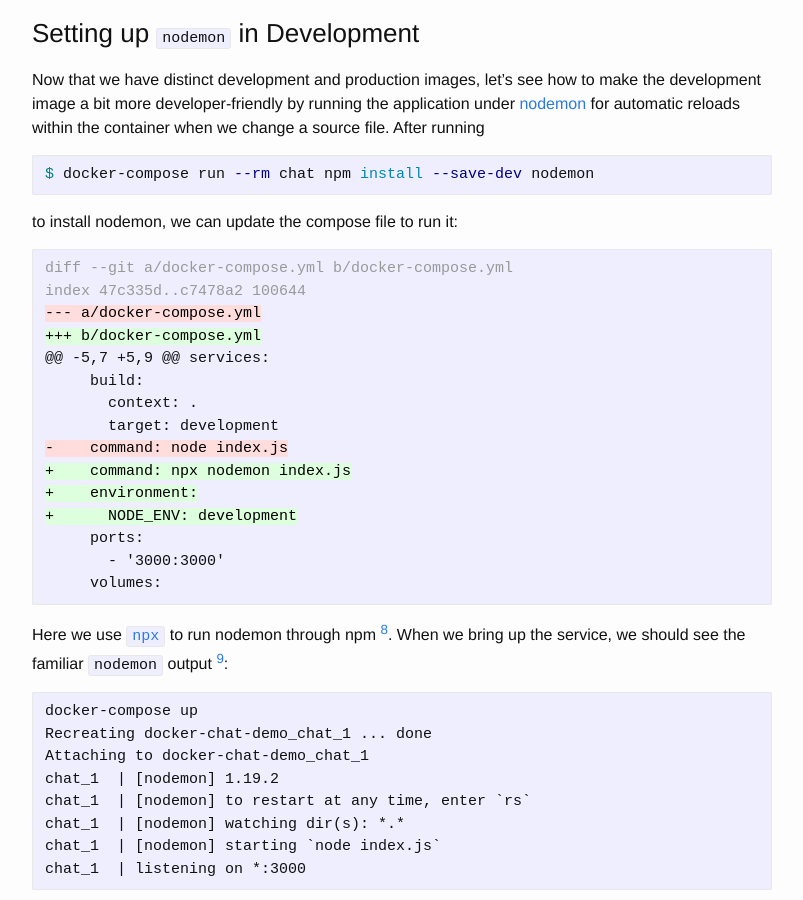
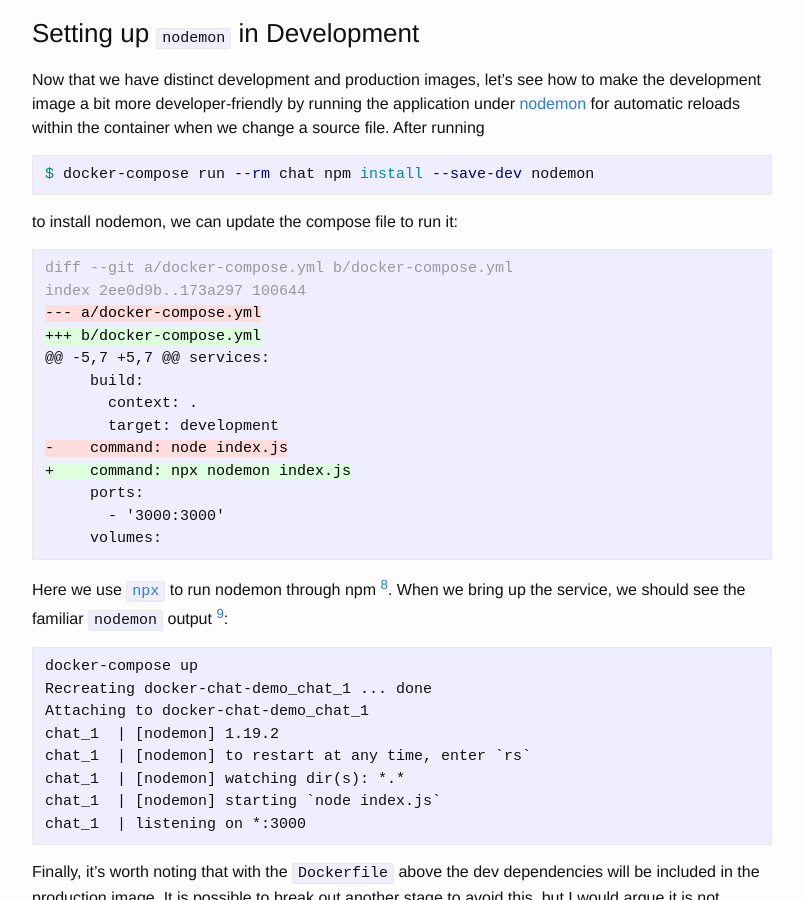
Before and after one commit to jdleesmiller/jdleesmiller.github.io, a Jekyll site: the page built from _posts/2019-09-06-lessons-building-node-app-docker.markdown, in a window 1280 px wide and 900 px high, scrolled down 11669 px. Shown: the whole window, without its empty margins (238-1041 px from the left). Built offline with Jekyll 4.4.1, drawn with Linux system fonts in a browser that asks for light colours.

Commit message:
Fix out of date diff

````diff
--- a/_posts/2019-09-06-lessons-building-node-app-docker.markdown
+++ b/_posts/2019-09-06-lessons-building-node-app-docker.markdown
@@ -407,17 +407,15 @@ $ docker-compose run --rm chat npm install --save-dev nodemon
 to install nodemon, we can update the compose file to run it:
 ```diff
 diff --git a/docker-compose.yml b/docker-compose.yml
-index 47c335d..c7478a2 100644
+index 2ee0d9b..173a297 100644
 --- a/docker-compose.yml
 +++ b/docker-compose.yml
-@@ -5,7 +5,9 @@ services:
+@@ -5,7 +5,7 @@ services:
      build:
        context: .
        target: development
 -    command: node index.js
 +    command: npx nodemon index.js
-+    environment:
-+      NODE_ENV: development
      ports:
        - '3000:3000'
      volumes:
````
